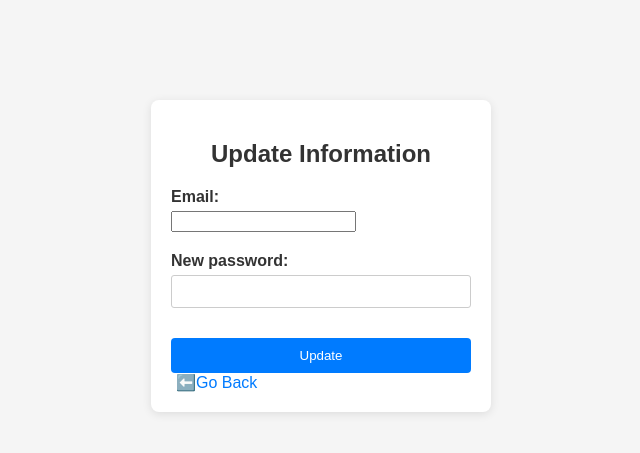
After one commit to Tornike-max/full-php-login-system, a PHP site: page /includes/update.inc.php in a window 1280 px wide. The commit adds this page. Shown: the top 453 px of the page, without its empty margins (319-959 px from the left). Run offline with PHP 8.4, Linux system fonts and the light colour scheme.

Commit message:
I added update password functionality

```diff
--- a/includes/login.inc.php
+++ b/includes/login.inc.php
@@ -40,7 +40,8 @@ if ($_SERVER['REQUEST_METHOD'] === 'POST') {
 
             <input type="submit" value="Login">
         </form>
-        <p>Don't have an account? <a href="signup.php">Signup here</a>.</p>
+        <p>Don't have an account? <a href="signup.inc.php">Signup here</a>.</p>
+        <p>Forgot password? <a href="update.inc.php">Change password</a>.</p>
     </div>
 </body>
 
--- /dev/null
+++ b/includes/update.inc.php
@@ -0,0 +1,52 @@
+<?php
+
+
+$email = '';
+$pwd = '';
+
+if ($_SERVER['REQUEST_METHOD'] === 'POST') {
+    $email =  $_POST['email'];
+    $pwd = $_POST['pwd'];
+
+    include_once '../classes/Dbh.php';
+    include_once '../classes/UpdatePwdClass.php';
+    include_once '../classes/UpdatePwdContrClass.php';
+
+    $updateInstance = new UpdatePwdContrClass($email, $pwd);
+    $updateInstance->updatePwd();
+}
+
+?>
+
+
+<!DOCTYPE html>
+<html lang="en">
+
+<head>
+    <meta charset="UTF-8">
+    <meta name="viewport" content="width=device-width, initial-scale=1.0">
+    <title>Update Form</title>
+    <link rel="stylesheet" href="../styles/styles.css">
+</head>
+
+<body>
+    <div class="container">
+        <h2 class="h2Class">Update Information</h2>
+        <form action='/includes/update.inc.php' method='post'>
+            <div class="form-groupClass">
+                <label class="labelClass">Email:</label>
+                <input type="email" id="email" name="email" required>
+            </div>
+
+            <div class="form-groupClass">
+                <label class="labelClass">New password:</label>
+                <input type="password" id="pwd" name="pwd" required>
+            </div>
+
+            <button class="updateButton" type="submit">Update</button>
+            <a style="padding: 5px;" href='./login.inc.php'>⬅️Go Back</a>
+        </form>
+    </div>
+</body>
+
+</html>
--- a/styles/styles.css
+++ b/styles/styles.css
@@ -183,3 +183,37 @@ h2 {
 buttonClass:hover {
     background-color: #4a54e1;
 }
+
+
+
+
+.h2Class {
+    text-align: center;
+    color: #333;
+}
+
+.form-groupClass {
+    margin-bottom: 20px;
+}
+
+.labelClass {
+    display: block;
+    font-weight: bold;
+}
+
+
+
+.updateButton {
+    display: block;
+    width: 100%;
+    padding: 10px;
+    background-color: #007bff;
+    color: #fff;
+    border: none;
+    border-radius: 4px;
+    cursor: pointer;
+}
+
+updateButton:hover {
+    background-color: #0056b3;
+}
```
Also changed, not shown: classes/UpdatePwdClass.php (added, +43 -0 lines), classes/UpdatePwdContrClass.php (added, +36 -0 lines).
